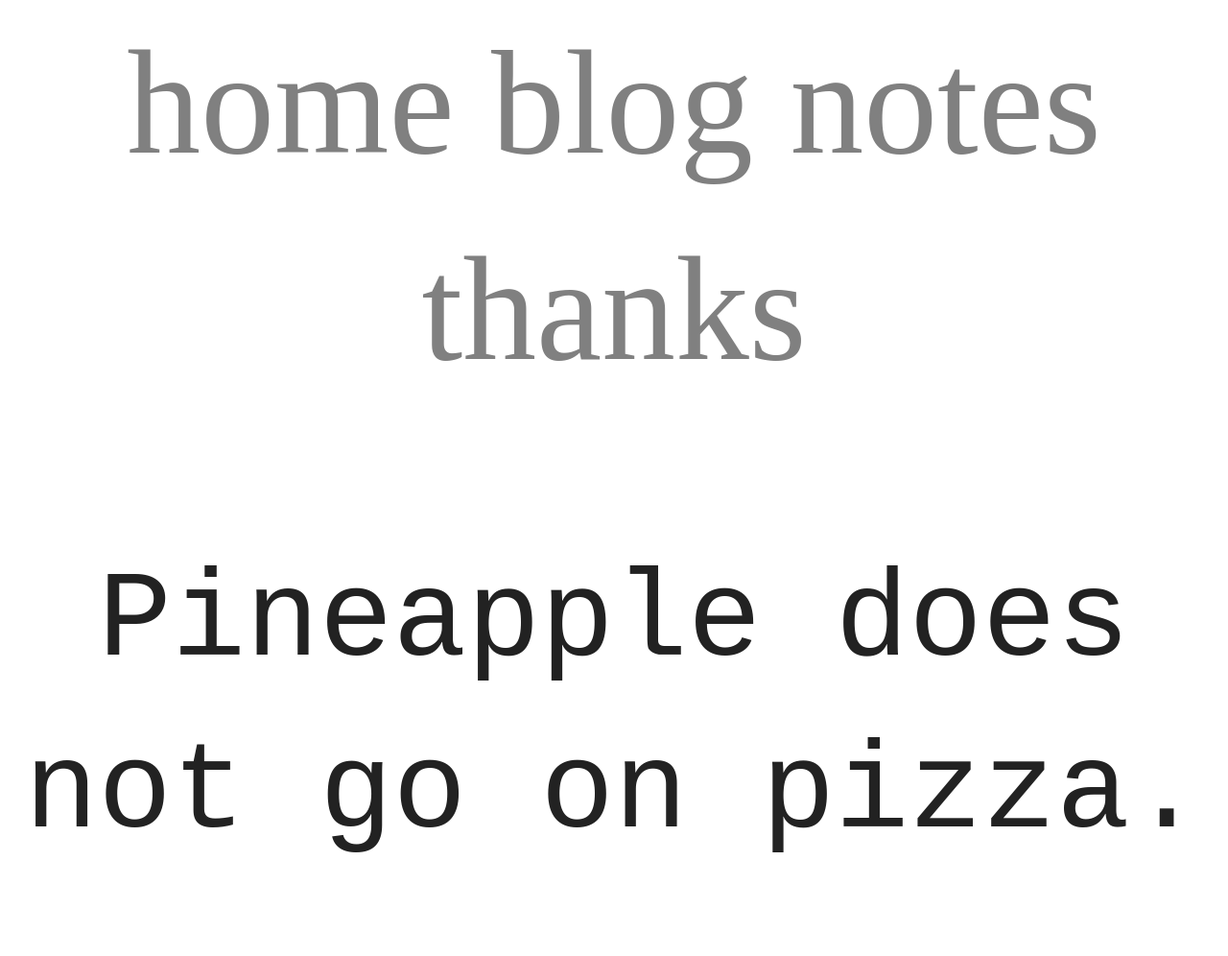
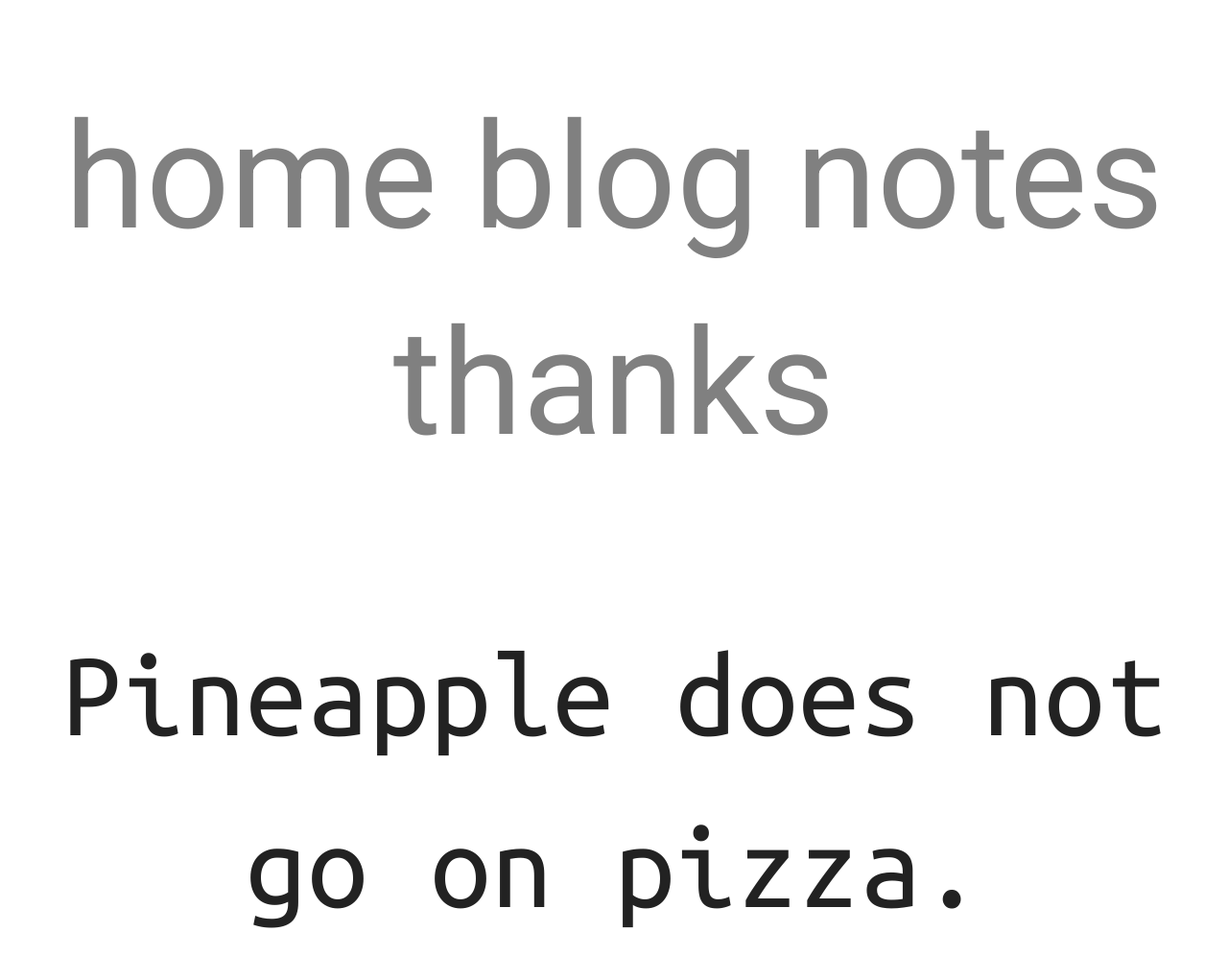
Before and after one commit to basilpapadimas/site, a plain HTML site: page index.html in a window 1280 px wide. Shown: the top 996 px of the page at 96% size. Drawn offline with nearby package versions, Linux system fonts and the light colour scheme.

Commit message:
It's hopefully better now

```diff
--- a/css/main.css
+++ b/css/main.css
@@ -103,14 +103,17 @@ div{
   color: #808080;
   font-size: 12vw;
   text-decoration: none;
+  font-family: "Roboto", Arial, Helvetica, sans-serif
 }
+
+
 .monstrousp {
-  font-family: 'IBM Plex Mono', monospace;
+  font-family: 'Ubuntu Mono', monospace, 'Courier New', Courier;
   font-size: 10vw;
 }
 
 .monstrousa {
-  font-family: 'IBM Plex Mono', monospace;
+  font-family: 'Ubuntu Mono', monospace;
   font-size: 12vw;
 }
 
--- a/index.html
+++ b/index.html
@@ -4,7 +4,7 @@
 <head>
   <meta charset="utf-8">
   <meta http-equiv="x-ua-compatible" content="ie=edge">
-  <title>Hello</title>
+  <title>Hello!</title>
   <meta name="description" content="">
   <meta name="viewport" content="width=device-width, initial-scale=1, shrink-to-fit=no">
 
@@ -16,6 +16,10 @@
   <link rel="manifest" href="/icons/site.webmanifest">
   <link rel="mask-icon" href="/icons/safari-pinned-tab.svg" color="#5bbad5">
   <link rel="shortcut icon" href="/icons/favicon.ico">
+
+  <link href="https://fonts.googleapis.com/css?family=Ubuntu+Mono" rel="stylesheet">
+  <link href="https://fonts.googleapis.com/css?family=Roboto" rel="stylesheet">
+
   <meta name="apple-mobile-web-app-title" content="Bill Papadimas">
   <meta name="application-name" content="Bill Papadimas">
   <meta name="msapplication-TileColor" content="#7f7e8e">
@@ -31,7 +35,7 @@
     <p class="browserupgrade">You are using an <strong>outdated</strong> browser. Please <a href="https://browsehappy.com/">upgrade your browser</a> to improve your experience and security.</p>
   <![endif]-->
 
-  <div>
+  <div style="margin-top: 6vw">
     <a class="bar" href="index.html">home </a>
     <a class="bar" href="blog.html">blog </a>
     <a class="bar" href="notes.html">notes </a>
@@ -45,8 +49,12 @@
   </div>
 
   <script src="js/vendor/modernizr-3.6.0.min.js"></script>
-  <script src="https://code.jquery.com/jquery-3.3.1.min.js" integrity="sha256-FgpCb/KJQlLNfOu91ta32o/NMZxltwRo8QtmkMRdAu8=" crossorigin="anonymous"></script>
-  <script>window.jQuery || document.write('<script src="js/vendor/jquery-3.3.1.min.js"><\/script>')</script>
+  <script src="https://code.jquery.com/jquery-3.3.1.min.js" integrity="sha256-FgpCb/KJQlLNfOu91ta32o/NMZxltwRo8QtmkMRdAu8="
+    crossorigin="anonymous"></script>
+  <script>
+    window.jQuery || document.write('<script src="js/vendor/jquery-3.3.1.min.js"><\/script>')
+
+  </script>
   <script src="js/plugins.js"></script>
   <script src="js/main.js"></script>
 </body>
```
Also changed, not shown: blog.html (+12 -4 lines), notes.html (+13 -5 lines). Lines whose indentation alone changed are shown as unchanged.
